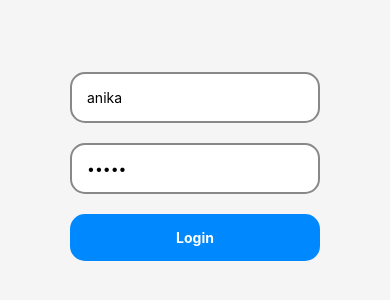
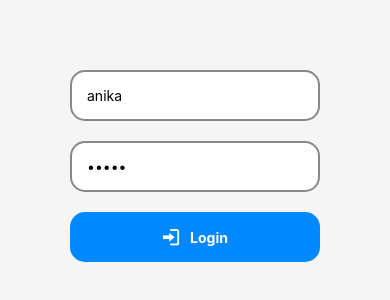
Before and after one commit to jorahty/stronger, a React Native app in the folder Client/: screen /Home in a window 390 px wide. Shown: the part 246-546 px from the top of the page. Built offline with nearby package versions, Linux system fonts and the light colour scheme.

Commit message:
button icon

```diff
--- a/Client/src/components/Login.tsx
+++ b/Client/src/components/Login.tsx
@@ -1,5 +1,6 @@
 import { useState } from 'react';
 import { Text, TextInput, View } from 'react-native';
+import { Entypo } from '@expo/vector-icons';
 
 import { useViewModel } from '../model/ViewModel';
 import { colors, styles } from '../theme/theme';
@@ -33,8 +34,9 @@ export default function Login() {
           secureTextEntry={true}
         />
         <Button
+          title="Login"
+          icon={<Entypo name="login" style={styles.buttonIcon} />}
           onPress={() => login(username, password)}
-          title="Login"
           disabled={username.length < 1 || password.length < 1}
         />
         <Text>{error}</Text>
--- a/Client/src/components/common/Button.tsx
+++ b/Client/src/components/common/Button.tsx
@@ -1,19 +1,22 @@
+import { ReactNode } from 'react';
 import { Pressable, Text } from 'react-native';
 
 import { styles } from '../../theme/theme';
 
 interface Props {
   title?: string;
+  icon?: ReactNode;
   onPress?: () => void;
   disabled?: boolean;
 }
 
-export default function Button({ title, onPress, disabled }: Props) {
+export default function Button({ title, icon, onPress, disabled }: Props) {
   return (
     <Pressable
       style={[styles.button, disabled && styles.disabled]}
       onPress={onPress}
       disabled={disabled}>
+      {icon}
       <Text style={styles.buttonText}>{title}</Text>
     </Pressable>
   );
--- a/Client/src/components/screens/Home.tsx
+++ b/Client/src/components/screens/Home.tsx
@@ -16,7 +16,12 @@ export default function Home() {
   const { navigate } = useNavigation<any>();
   const { loginResponse } = useViewModel();
   return (
-    <View style={styles.container}>
+    <View
+      style={{
+        flex: 1,
+        alignItems: 'center',
+        justifyContent: 'center',
+      }}>
       <Text>Hello, Home!</Text>
       <Text>Hello, {loginResponse.username}!</Text>
       <Button title="Chat" onPress={() => navigate('Chat')} />
@@ -53,11 +58,3 @@ export const HomeHeaderRight = () => {
     </View>
   );
 };
-
-const styles = StyleSheet.create({
-  container: {
-    flex: 1,
-    alignItems: 'center',
-    justifyContent: 'center',
-  },
-});
--- a/Client/src/theme/theme.ts
+++ b/Client/src/theme/theme.ts
@@ -14,6 +14,12 @@ export const styles = StyleSheet.create({
     padding: 15,
     flexDirection: 'row',
     justifyContent: 'center',
+    alignItems: 'center',
+    gap: 10,
+  },
+  buttonIcon: {
+    color: '#fff',
+    fontSize: 18,
   },
   buttonText: {
     fontWeight: '700',
```
